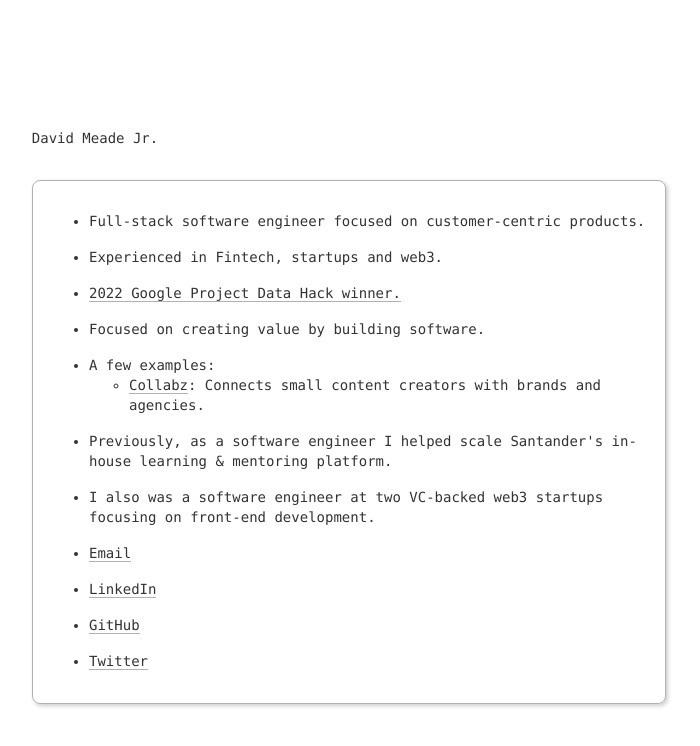
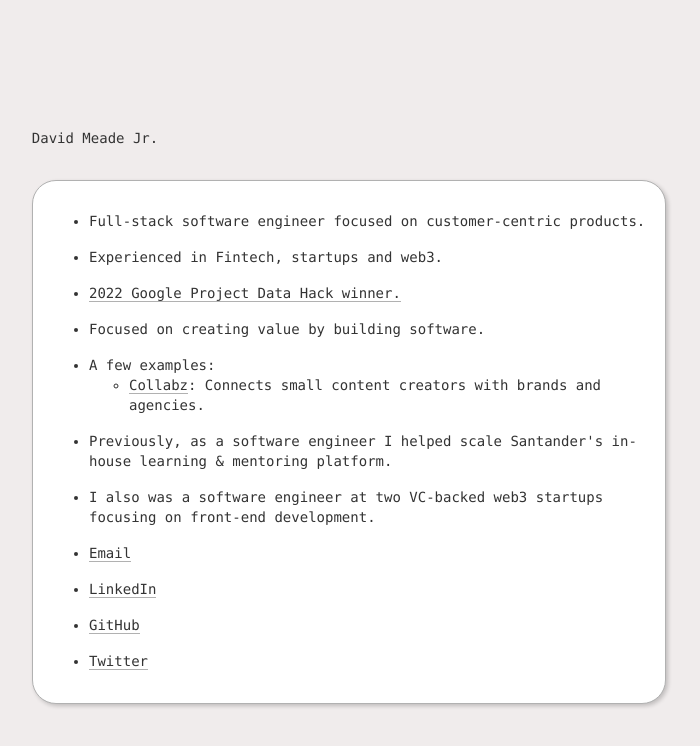
Before and after one commit to davidmeadejr/personal-website, a React (Create React App) app: page / in a window 1280 px wide. Shown: the top 746 px of the page, without its empty margins (291-991 px from the left). Built offline with nearby package versions, Linux system fonts and the light colour scheme.

Commit message:
Fix: Styling updates

```diff
--- a/src/App.css
+++ b/src/App.css
@@ -1,4 +1,5 @@
 .container {
+  background-color: #f0ecec;
   display: flex;
   flex-direction: column;
   justify-content: center;
@@ -18,7 +19,8 @@
   border: 1px solid #b1b1b1;
   box-shadow: 2px 2px 4px rgba(0, 0, 0, 0.2);
   padding: 1rem;
-  border-radius: 0.5rem;
+  border-radius: 1.5rem;
+  background-color: #fff;
 }
 
 .headerName {
```
